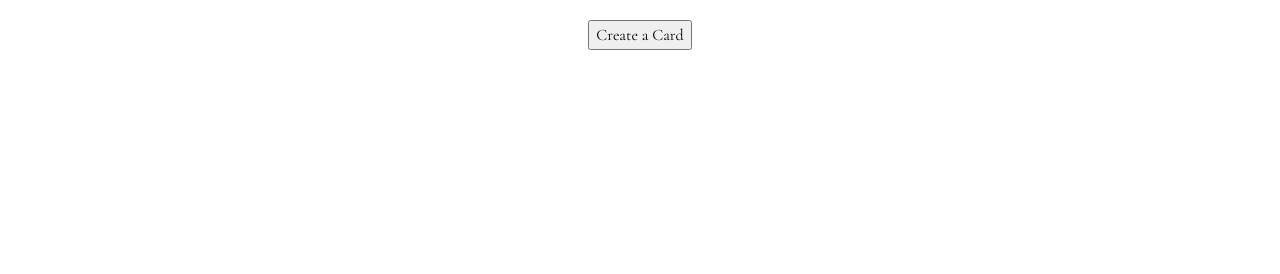
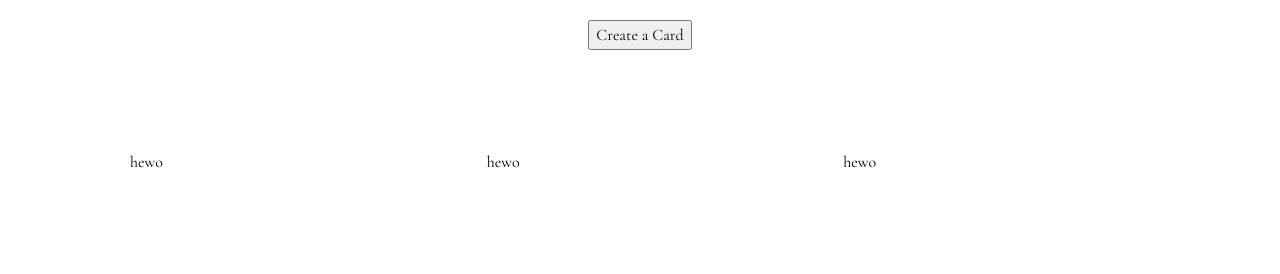
Before and after one commit to Kevinp125/kudos-board, a React (Vite) app in the folder frontend/: page /board/1 in a window 1280 px wide. Shown: the part 271-545 px from the top of the page. Built offline with nearby package versions, Linux system fonts and the light colour scheme.

Commit message:
Made a PostList component which is the grid that will contain all the PostCard components. Calling them in BoardDetailPage. Just need to style and make the PostCard look good now cause the PostList grid is the same as the BoardList one

```diff
--- a/frontend/src/BoardDetailPage.jsx
+++ b/frontend/src/BoardDetailPage.jsx
@@ -1,27 +1,25 @@
 import { use } from "react";
 import { useParams } from "react-router-dom"; //going to use this to get whatever params got passed into route (board id so we can render right info)
 import { cards, boards } from "./data";
-import './boarddetailpage.css';
+import "./boarddetailpage.css";
 import Header from "./components/Header/Header";
 import Footer from "./components/Footer/Footer";
+import PostList from "./components/PostList/PostList";
 
-export default function BoardDetailPage(){
-
-  const {id} = (useParams()); //get the id of the board we just clicked on whos posts we want to view. This id is accesible through the route since it is dynamic and each has their own link
+export default function BoardDetailPage() {
+  const { id } = useParams(); //get the id of the board we just clicked on whos posts we want to view. This id is accesible through the route since it is dynamic and each has their own link
   const parsedId = parseInt(id); //parse the id since it is returned as a string. We need to do this for comparison below
 
   const board = boards.find((board) => board.id === parsedId); //getting board object for this page depending on id we got from params
   const boardPosts = cards.filter((card) => card.boardId === parsedId); //filter through all our different posts but only return the ones that have the same boardId as the page we are on. Only want posts relevant to Board we clicked to view
 
-  return(
+  return (
     <div className="board-detail-page-container">
-      <Header/>
+      <Header />
       <h2>{board.title}</h2>
       <button>Create a Card</button>
-      <Footer/>
-
-
+      <PostList posts={boardPosts} />
+      <Footer />
     </div>
-  )
-
+  );
 }
--- a/frontend/src/HomePage.jsx
+++ b/frontend/src/HomePage.jsx
@@ -12,12 +12,11 @@ export default function HomePage() {
   return (
     <div className="homepage-container">
       <Header />
-      <SearchBar/>
-      <FilterButtons/>
+      <SearchBar />
+      <FilterButtons />
       <button>Create a New Board</button>
       <BoardList />
       <Footer />
-
     </div>
   );
 }
--- /dev/null
+++ b/frontend/src/components/PostList/PostCard/PostCard.jsx
@@ -0,0 +1,5 @@
+import React from "react";
+
+export default function PostCard() {
+  return <p>hewo</p>;
+}
--- /dev/null
+++ b/frontend/src/components/PostList/PostList.jsx
@@ -0,0 +1,14 @@
+import React from "react";
+import "./postlist.css";
+
+import PostCard from "./PostCard/PostCard";
+
+export default function PostList({ posts }) {
+  return (
+    <section className="postlist-container">
+      {posts.map((post) => (
+        <PostCard key={post.id} post={post} />
+      ))}
+    </section>
+  );
+}
--- /dev/null
+++ b/frontend/src/components/PostList/postlist.css
@@ -0,0 +1,13 @@
+.postlist-container {
+  width: 100%;
+  display: grid;
+  grid-template-columns: repeat(
+    auto-fit,
+    minmax(300px, 1fr)
+  ); /*This line makes as many columns of size 250 px fit onto the webpage*/
+  gap: 50px;
+  padding-top: 80px;
+  padding-left: 130px;
+  padding-right: 130px;
+  padding-bottom: 50px;
+}
```
